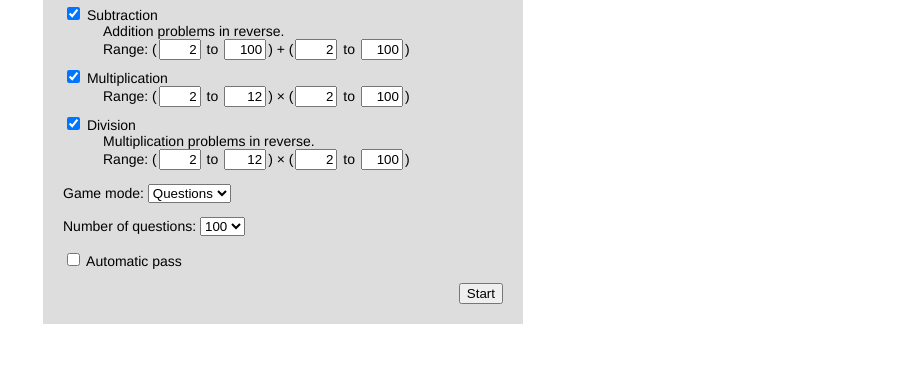
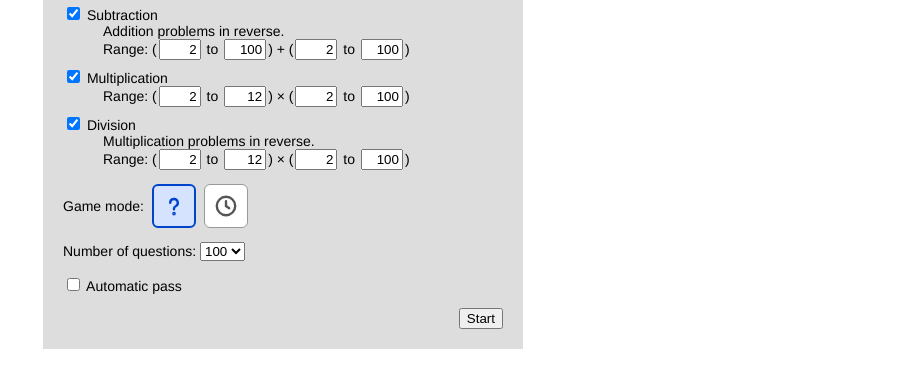
Before and after one commit to keanehaesle-claude/keanes_arithmetic_game, a plain HTML site: page index.html in a window 1280 px wide. Shown: the part 133-520 px from the top of the page, without its empty margins (357-1280 px from the left). Drawn offline with Linux system fonts and the light colour scheme.

Commit message:
Replace game mode dropdown with question-mark / clock toggle buttons
Co-Authored-By: Claude Opus 5.5 <noreply@anthropic.com>
Claude-Session: https://claude.ai/code/session_01PCkff8K8tEYH8CJb8mm5Yt

```diff
--- a/index.html
+++ b/index.html
@@ -18,6 +18,10 @@ a,a:link,a:visited,a:hover,a:active{color:#0044cc}
 #welcome input[type=submit]{float:right}
 #welcome form::after{content:"";display:table;clear:both}
 dd{margin-bottom:.5em}
+.modes{display:flex;align-items:center;gap:8px;margin:14px 0}
+.modeBtn{width:44px;height:44px;padding:0;display:grid;place-items:center;background:#fff;color:#555;border:1px solid #999;border-radius:6px;cursor:pointer}
+.modeBtn[aria-pressed=true]{background:#d6e3ff;color:#0044cc;border:2px solid #0044cc}
+.modeBtn:focus-visible{outline:2px solid #0044cc;outline-offset:2px}
 table th{text-align:left}
 #histBtn{position:absolute;top:20px;right:20px}
 
@@ -62,12 +66,15 @@ tr.game{cursor:pointer}tr.game:hover,tr.game:focus{background:#eee;outline:none}
         <dd>Multiplication problems in reverse.<br>Range: (<input type="text" id="div-a1" value="2"> to <input type="text" id="div-a2" value="12">) × (<input type="text" id="div-b1" value="2"> to <input type="text" id="div-b2" value="100">)</dd>
 
       </dl>
-      <p>Game mode:
-        <select id="mode">
-          <option value="time">Time</option>
-          <option selected value="questions">Questions</option>
-        </select>
-      </p>
+      <div class="modes">Game mode:
+        <input type="hidden" id="mode" value="questions">
+        <button type="button" class="modeBtn" data-mode="questions" aria-pressed="true" aria-label="Questions" title="Questions">
+          <svg viewBox="0 0 24 24" width="26" height="26" fill="none" stroke="currentColor" stroke-width="2.2" stroke-linecap="round"><path d="M8.5 9a3.5 3.5 0 1 1 5 3.2c-.9.4-1.5 1.2-1.5 2.2V15"/><circle cx="12" cy="19" r="0.6" fill="currentColor"/></svg>
+        </button>
+        <button type="button" class="modeBtn" data-mode="time" aria-pressed="false" aria-label="Time" title="Time">
+          <svg viewBox="0 0 24 24" width="26" height="26" fill="none" stroke="currentColor" stroke-width="2.2" stroke-linecap="round"><circle cx="12" cy="12" r="8.5"/><path d="M12 7.5V12l3 2"/></svg>
+        </button>
+      </div>
       <p id="nqRow">Number of questions:
         <select id="nq">
           <option value="10">10</option><option value="20">20</option><option value="30">30</option><option value="40">40</option><option value="50">50</option>
@@ -316,7 +323,11 @@ $('quitBtn').addEventListener('click', () => { clearInterval(tick); tick = null;
 link('backHist', () => show('history'));
 for (const id of ['homeBtn1', 'homeBtn2', 'homeBtn3']) link(id, () => show('home'));
 function syncMode() { const q = $('mode').value === 'questions'; $('nqRow').hidden = !q; $('durRow').hidden = q; }
-$('mode').addEventListener('change', syncMode);
+for (const btn of document.querySelectorAll('.modeBtn')) btn.addEventListener('click', () => {
+  $('mode').value = btn.dataset.mode;
+  for (const b of document.querySelectorAll('.modeBtn')) b.setAttribute('aria-pressed', String(b === btn));
+  syncMode();
+});
 syncMode();
 syncStart();
 getStore();
```
